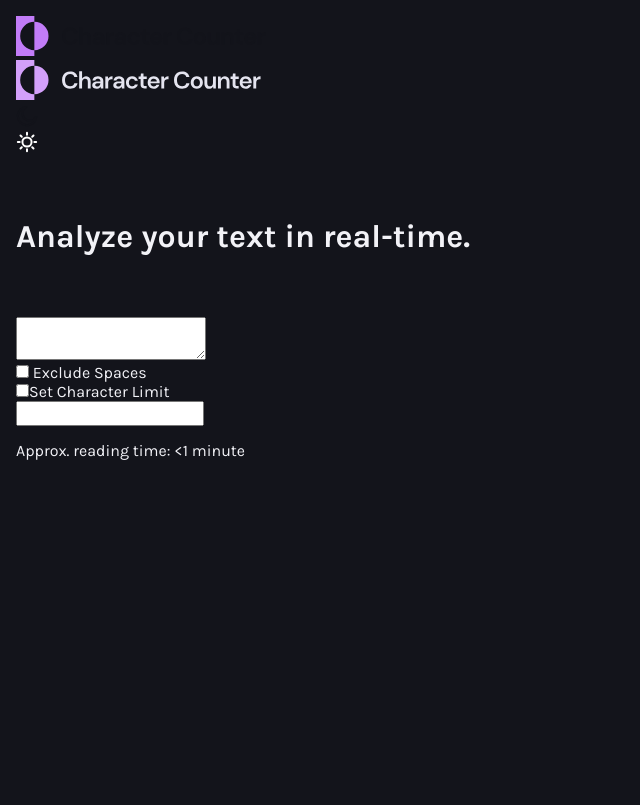
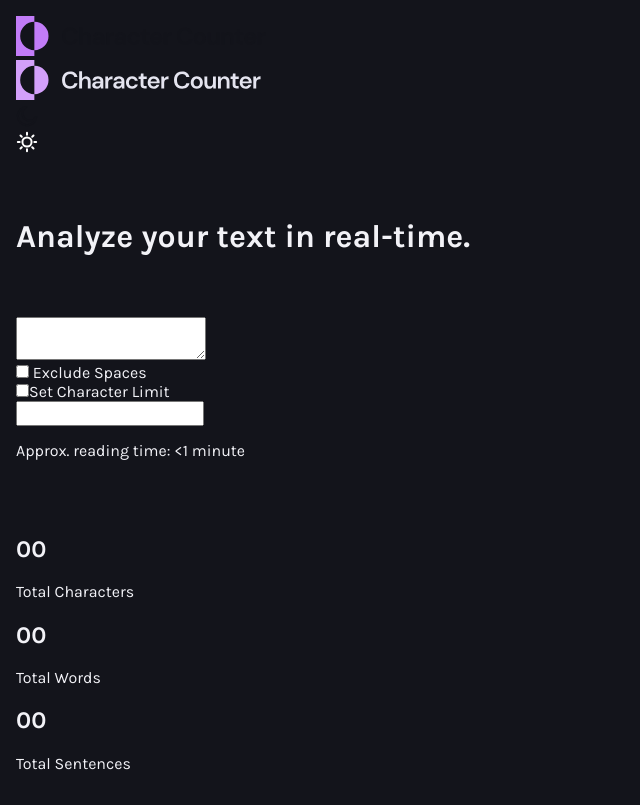
Before and after one commit to aga-siwek/frontendmentor-character-count-app, a React (Vite) app: page / in a window 1280 px wide. Shown: the whole page, without its empty margins (0-640 px from the left). Built offline with nearby package versions, Linux system fonts and the light colour scheme; a web font is replaced by a local one.

Commit message:
count characters, words, sentence, object with characters

```diff
--- a/src/App.jsx
+++ b/src/App.jsx
@@ -1,4 +1,3 @@
-
 import './App.css'
 import Header from './components/header/Header.jsx'
 import Title from './components/title/Title.jsx'
@@ -10,6 +9,8 @@ function App() {
     const [message, setMessage] = useState("")
     const [excludeChecked, setExcludeChecked] = useState(false);
     const [limitChecked, setLimitChecked] = useState(false);
+    console.log("limit")
+    console.log(limitChecked)
     const [characterLimit, setCharacterLimit] = useState();
 
     const setNewText = (newMessage) => {
@@ -30,23 +31,23 @@ function App() {
     return (
         <>
             <div className='container'>
-      <Header />
-      <Title />
+                <Header/>
+                <Title/>
                 <Typing
                     message={message}
                     setNewText={setNewText}
                     handleCheckExclude={handleCheckExclude}
-          excludeChecked = {excludeChecked}
-          handleCheckSet={handleCheckLimit}
-          characterChecked = {limitChecked}
+                    excludeChecked={excludeChecked}
+                    handleCheckLimit={handleCheckLimit}
+                    limitChecked={limitChecked}
                     characterLimit={characterLimit}
                     changeCharacterLimit={changeCharacterLimit}
                 />
                 <Result
-          message = {message}
-          excludeChecked = {excludeChecked}
-          characterChecked = {limitChecked}
-          characterLimit = {characterLimit}
+                    message={message}
+                    excludeChecked={excludeChecked}
+                    limitChecked={limitChecked}
+                    characterLimit={characterLimit}
                 />
             </div>
         </>
--- a/src/components/result/Cart.jsx
+++ b/src/components/result/Cart.jsx
@@ -1,8 +1,37 @@
 import styles from "./Cart.module.css"
-function Cart(){
-    return (<div>
 
-    </div>)
+function Cart(props) {
+
+    const formatNumber = () => {
+        if (props.count) {
+            if (props.count < 9) {
+                return <h2>0{props.count}</h2>
+            } else {
+                return <h2>{props.count}</h2>
+            }
+        }
+        return <h2>00</h2>
+    }
+
+    const kindOfCount = () => {
+        if (props.kind === "characters") {
+            return <p>Total Characters {props.excludeChecked ? '(no space)' : ''} </p>
+        }
+        if (props.kind === "words") {
+            return <p>Total Words</p>
+        }
+        if (props.kind === "sentences") {
+            return <p>Total Sentences</p>
+        }
+
+    }
+    return (
+        <div className={`${styles.cart} ${styles[props.kind]}`}>
+            {formatNumber()}
+            {kindOfCount()}
+
+        </div>)
+
 }
 
 export default Cart
--- a/src/components/result/Carts.jsx
+++ b/src/components/result/Carts.jsx
@@ -1,14 +1,15 @@
 import Cart from "./Cart.jsx";
 import styles from "./Carts.module.css"
 
-function Carts({characters, words, sentences}) {
+function Carts({characters, words, sentences, excludeChecked}) {
     return (
         <div className={styles.carts}>
-            <p>carts</p>
-            <p>{characters}</p>
-            <p>{words}</p>
-            <p>{sentences}</p>
-    </div>)
+            <Cart kind = "characters"
+                excludeChecked={excludeChecked}
+                count={characters}/>
+            <Cart kind = "words" count={words}/>
+            <Cart kind = "sentences"  count={sentences}/>
+        </div>)
 }
 
 export default Carts
--- a/src/components/result/Chart.jsx
+++ b/src/components/result/Chart.jsx
@@ -1,8 +1,13 @@
 import styles from "./Chart.module.css"
-function Chart(){
-    return (
-        <div>
-        </div>)
+
+function Chart({letterCountSorted}) {
+    if (letterCountSorted) {
+
+        return (
+            <div>
+                {Object.entries(letterCountSorted).map(([key, value]) => (<p>{key}: {value}</p>))}
+            </div>)
+    }
 }
 
 export default Chart
--- a/src/components/result/Result.jsx
+++ b/src/components/result/Result.jsx
@@ -4,47 +4,60 @@ import styles from "./Result.module.css"
 
 
 function Result({message, excludeChecked, limitChecked, characterLimit}) {
-    console.log(limitChecked)
-
-    if (message) {
-
     let charactersToCount = message
     let wordsToCount = message
     let sentencesToCount = message
     let countCharacter
     let countWord
     let countSentence
+    let letterCountSorted
 
-        if (excludeChecked) {
-            charactersToCount = charactersToCount.split(" ")
-            charactersToCount = charactersToCount.join("")
-            console.log(charactersToCount)
-        }
+    if (message) {
+
+// carts
         if (limitChecked) {
             if (charactersToCount.length > characterLimit) {
                 charactersToCount = charactersToCount.slice(0, characterLimit)
                 wordsToCount = wordsToCount.slice(0, characterLimit)
                 sentencesToCount = sentencesToCount.slice(0, characterLimit)
-                console.log(charactersToCount)
-            }}
+            }
+        }
 
-
+        if (excludeChecked) {
+            charactersToCount = charactersToCount.split(" ")
+            charactersToCount = charactersToCount.join("")
+        }
         countCharacter = charactersToCount.length
         countWord = wordsToCount.split(" ").filter((sentence) => sentence !== "").length
+        if (sentencesToCount.includes(".")) {
+            countSentence = sentencesToCount.split(".").filter((sentence) => sentence !== "").length
+        } else {
+            countSentence = 1
+        }
+// chart
+        const letterCount = {}
+        const matches = sentencesToCount.match(/[a-zA-Z]/g);
+        matches.forEach(char => {
+            const upperChar = char.toUpperCase()
+            letterCount[upperChar] = (letterCount[upperChar] || 0) + 1
+        })
 
-        if (sentencesToCount.includes(".")){
-            console.log(sentencesToCount.split("."))
-            countSentence =  sentencesToCount.split(".").filter((sentence) => sentence !== "").length
-        }
-        else {
-            countSentence = 1
+        console.log(letterCount)
+        letterCountSorted = Object.fromEntries(
+            Object.entries(letterCount).sort(([, a], [, b]) => b - a))
+        console.log(letterCountSorted)
     }
 
     return (
         <div className={styles.result}>
-                <Carts characters={countCharacter} words={countWord} sentences={countSentence}  />
-                <Chart />
-            </div>)}
+            <Carts
+                characters={countCharacter}
+                words={countWord}
+                sentences={countSentence}
+                excludeChecked={excludeChecked}/>
+            <Chart letterCountSorted={letterCountSorted}/>
+        </div>)
+
 }
 
 export default Result
--- a/src/components/typing/SelectSpace.jsx
+++ b/src/components/typing/SelectSpace.jsx
@@ -1,7 +1,7 @@
 import styles from "./SelectSpace.module.css"
 import CharacterLimit from "./CharacterLimit.jsx";
 
-function SelectSpace ({
+function SelectSpace({
                          handleCheckExclude,
                          handleCheckLimit,
                          excludeChecked,
@@ -9,20 +9,21 @@ function SelectSpace ({
                          characterLimit,
                          changeCharacterLimit,
                      }) {
-
     return (
         <div className={styles.select_space}>
             <div className={styles.chestbox_options}>
                 <div className={styles.chestbox_option}>
-                    <input type="checkbox" id="exclude" name="exclude" value="exclude" onClick={handleCheckExclude} checked={excludeChecked} />
+                    <input type="checkbox" id="exclude" name="exclude" value="exclude" onChange={handleCheckExclude}
+                           checked={excludeChecked}/>
                     <label htmlFor="exclude"> Exclude Spaces</label>
                 </div>
                 <div className={styles.chestbox_option}>
-                    <input type="checkbox" id="character" name="character" value="character" onClick={handleCheckLimit} checked={limitChecked} />
+                    <input type="checkbox" id="character" name="character" value="character" onChange={handleCheckLimit}
+                           checked={limitChecked}/>
                     <label htmlFor="character">Set Character Limit</label>
                     <CharacterLimit
                         changeCharacterLimit={changeCharacterLimit}
-                        characterLimit={characterLimit} />
+                        characterLimit={characterLimit}/>
                 </div>
             </div>
             <p className={styles.information}>{'Approx.  reading time: <1 minute'}</p>
--- a/src/components/typing/Typing.jsx
+++ b/src/components/typing/Typing.jsx
@@ -2,7 +2,7 @@ import TypingSpace from "./TypingSpace.jsx";
 import SelectSpace from "./SelectSpace.jsx";
 import styles from "./Typing.module.css"
 
-function Typing ({
+function Typing({
                     message,
                     setNewText,
                     handleCheckExclude,
@@ -13,13 +13,13 @@ function Typing ({
                     changeCharacterLimit
                 }) {
     return (
-        <div className = {styles.typing}>
-            <TypingSpace message={message} setNewText={setNewText} />
+        <div className={styles.typing}>
+            <TypingSpace message={message} setNewText={setNewText}/>
             <SelectSpace
                 handleCheckExclude={handleCheckExclude}
-                excludeChecked = {excludeChecked}
+                excludeChecked={excludeChecked}
                 handleCheckLimit={handleCheckLimit}
-                characterChecked = {limitChecked}
+                limitChecked={limitChecked}
                 characterLimit={characterLimit}
                 changeCharacterLimit={changeCharacterLimit}
             />
```
Also changed, not shown: src/components/header/Header.jsx (+4 -3 lines), src/components/header/ModeSwitch.jsx (+3 -5 lines), src/components/typing/CharacterLimit.jsx (+4 -3 lines). Lines whose indentation alone changed are shown as unchanged.
